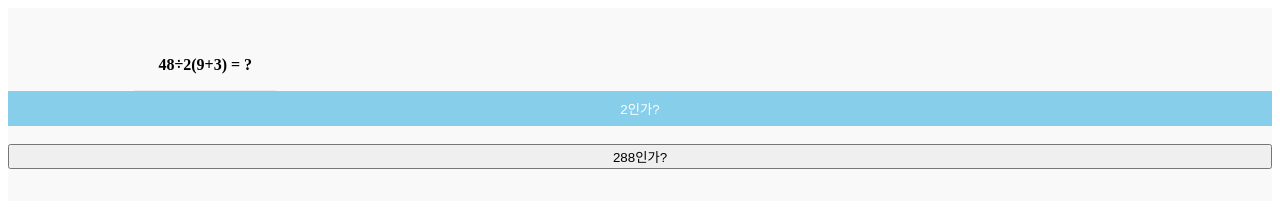
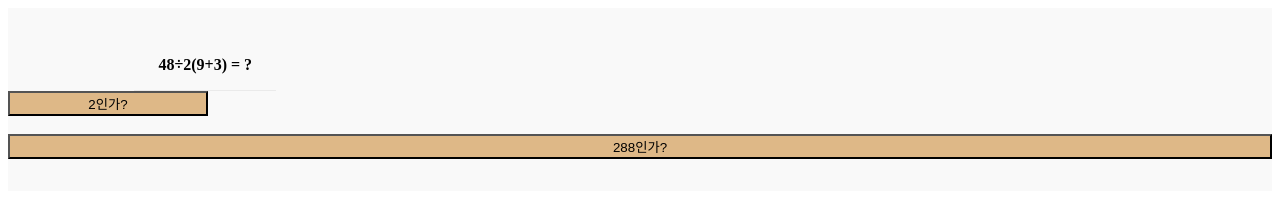
Before and after one commit to mataeono/mataeono.github.io, a plain HTML site: page index.html in a window 1280 px wide. Drawn offline with Linux system fonts and the light colour scheme.

Commit message:
Update style.css

```diff
--- a/style.css
+++ b/style.css
@@ -50,14 +50,17 @@ h1 {
 }
 .my_btn {
 
-	  background-color: skyblue;
+	    display: inline-block;
+            width: 200px;
+            background-color: burlywood;
 
-	  color: white;
 
-	  border: none;
+	}
+.my_btn1 {
+
+
+            background-color: burlywood;
 
 
 
-	  padding: 8px 20px;
-
 	}
```
